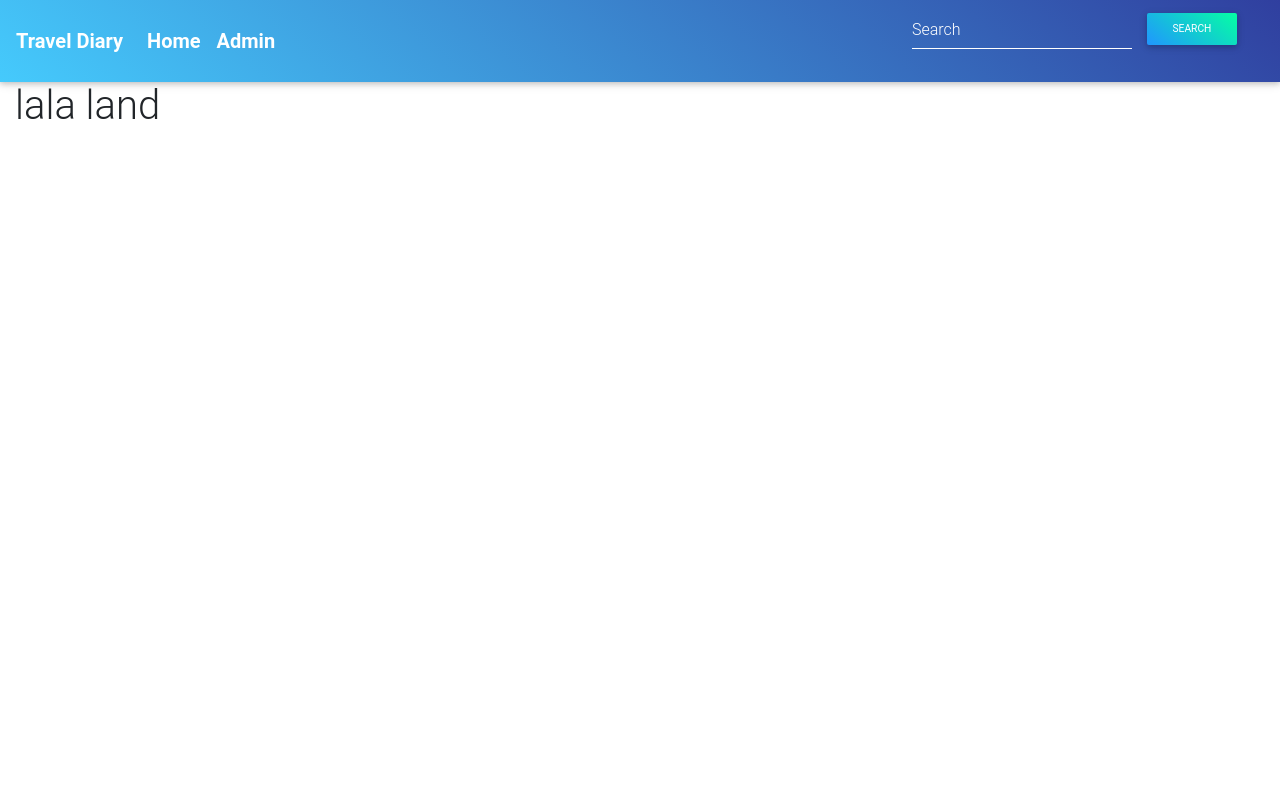
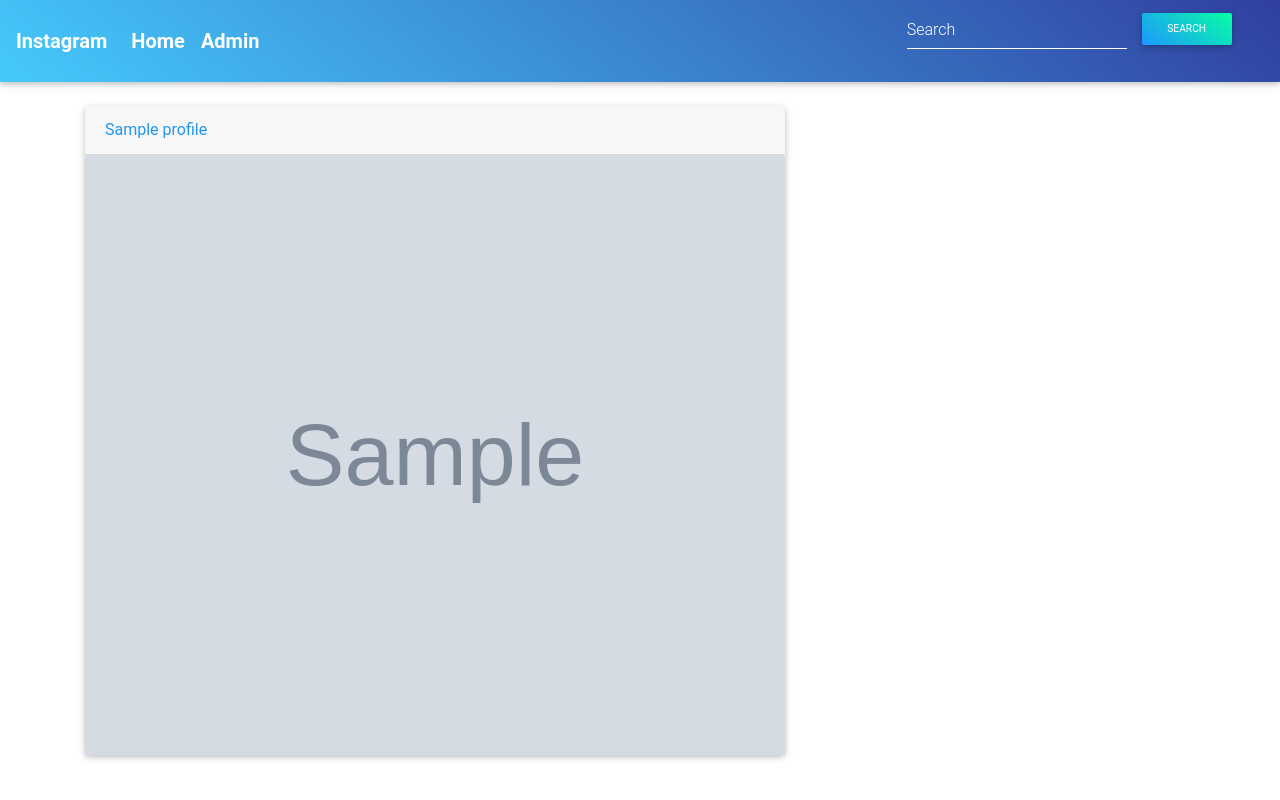
Before and after one commit to chrisjire/instagram, a Django app: template gram/templates/index.html in a window 1280 px wide. Run offline with Django 3.2, Linux system fonts and the light colour scheme; the template is opened without the code that fills it: most values are stand-ins (such as "Sample title", 1, 10 or a date in 2020); grey boxes marked "Sample" are stand-in pictures; some libraries are stand-ins or nearby versions.

Commit message:
this commit will add card that displays the images posted and the usernames of the users

```diff
--- a/gram/templates/all-gram/base.html
+++ b/gram/templates/all-gram/base.html
@@ -26,9 +26,9 @@
         <link href="https://fonts.googleapis.com/css?family=Monoton&display=swap" rel="stylesheet">
 
         {% if title %}
-        <title> My Travel - {{title}}</title>
+        <title>- {{title}}</title>
         {% else %}
-        <title>My Travel Diary</title>
+        <title>Instagram</title>
         {% endif %}
 
         {% block styles %}
--- a/gram/templates/index.html
+++ b/gram/templates/index.html
@@ -2,9 +2,22 @@
 
 {% block content %}
 {{block.super}}
-<div class="container-fluid">
+<div class="container">
 
-    <h1>lala land</h1>
+    <div class="row">
+
+    {% for new_item in new %}
+
+    <div class="col-sm-12 col-md-12">
+        <br>
+        <div class="card" style="width: 700px;">
+            <div class="card-header blue-text">{{new_item.profile}}</div>
+
+                <img class="card-img-top" src="{{new_item.post_image.url}}" class="img-responsive" alt="Image" style="width: 700px; height: 600px;">
+        </div>
+    </div>
+    {% endfor %}
+    </div>
 
 </div>
 
--- a/gram/templates/navbar.html
+++ b/gram/templates/navbar.html
@@ -6,7 +6,7 @@
 </head>
 <body>
     <nav class="navbar navbar-expand-lg navbar-dark blue-gradient">
-            <a class="navbar-brand" style="font-size: 20px; color: white; font-weight: bold;" href="#">Travel Diary</a>
+            <a class="navbar-brand" style="font-size: 20px; color: white; font-weight: bold;" href="#">Instagram</a>
             <button class="navbar-toggler" type="button" data-toggle="collapse" data-target="#navbarTogglerDemo02"
                 aria-controls="navbarTogglerDemo02" aria-expanded="false" aria-label="Toggle navigation">
                 <span class="navbar-toggler-icon"></span>
--- a/gram/views.py
+++ b/gram/views.py
@@ -1,5 +1,9 @@
 from django.shortcuts import render, redirect
+import datetime as dt
+from .models import Post, Profile
 
 # Create your views here.
 def welcome(request):
-    return render (request, 'index.html')
+    new = Post.get_post()
+    prof = Profile.get_profile()
+    return render (request, 'index.html', {"new":new}, {"prof":prof})
```
Also changed, not shown: gram/models.py (+10 -2 lines), gram/migrations/0004_auto_20191011_0838.py (added), media/images/photo-1495954484750-af469f2f9be5.jpeg (added), media/images/photo-1503970999490-4404449dc349.jpeg (added), media/profile_pics/photo-1471347334704-25603ca7d537.jpeg (added).
